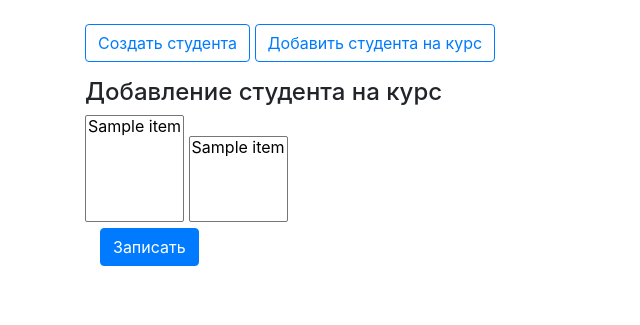
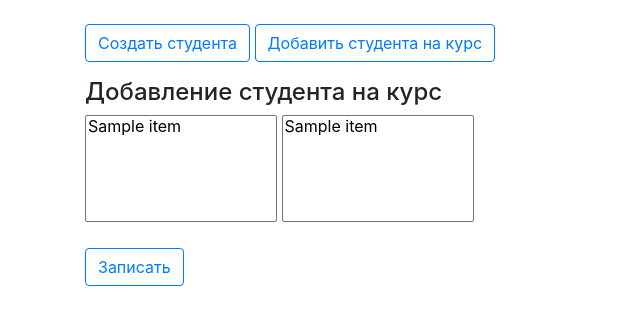
Before and after one commit to Dr0nx/adpp, a Python web app: template lesson_5/templates/add_student.html in a window 1280 px wide. Shown: the part 56-381 px from the top of the page, without its empty margins (0-640 px from the left). Run offline with Jinja, Linux system fonts and the light colour scheme; the template is opened without the code that fills it: most values are stand-ins (such as "Sample title", 1, 10 or a date in 2020); some libraries are stand-ins or nearby versions.

Commit message:
Update add_student.html

```diff
--- a/lesson_5/templates/add_student.html
+++ b/lesson_5/templates/add_student.html
@@ -16,18 +16,19 @@
 </p>
 <h4>Добавление студента на курс</h4>
 <form method="post">
-    <select class="form-select" multiple aria-label="multiple select example" name="course_name" size="5">
+    <div>
+        <select class="form-select" style="width:12em;" name="course_name" size="5">
             {% for item in courses %}
             <option value="{{item.name}}">{{item.name}}</option>
             {% endfor %}
         </select>
-    <select class="form-select" multiple aria-label="multiple select example" name="student_name">
+        <select class="form-select" style="width:12em;" name="student_name" size="5">
             {% for item in students %}
             <option value="{{item.name}}">{{item.name}}</option>
             {% endfor %}
         </select>
-    <div class="col-auto my-1">
-        <button class="btn btn-primary" type="submit">Записать</button>
     </div>
+    <br>
+    <button class="btn btn-outline-primary" type="submit">Записать</button>
 </form>
 {% endblock %}
```
Lines whose indentation alone changed are shown as unchanged.
